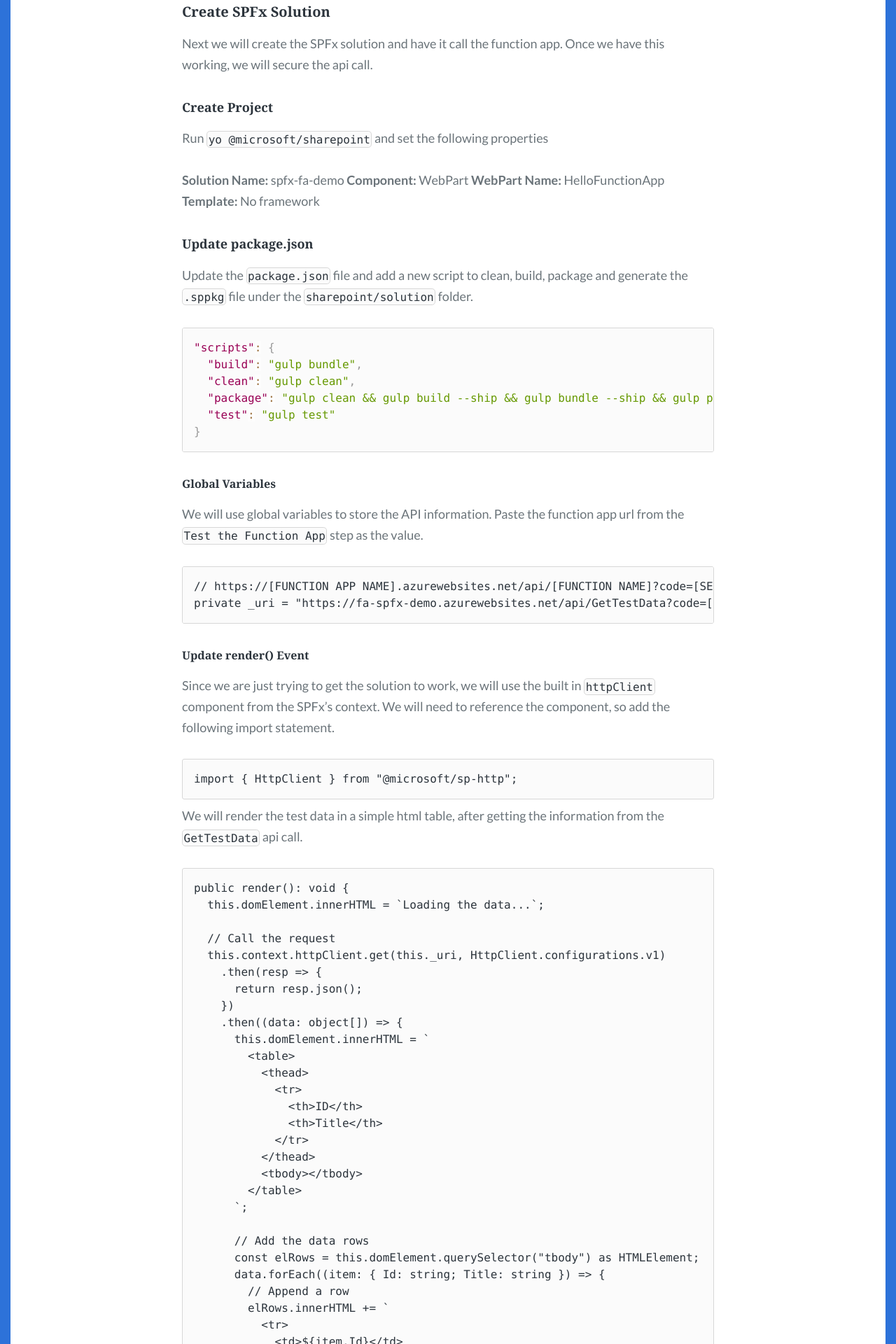
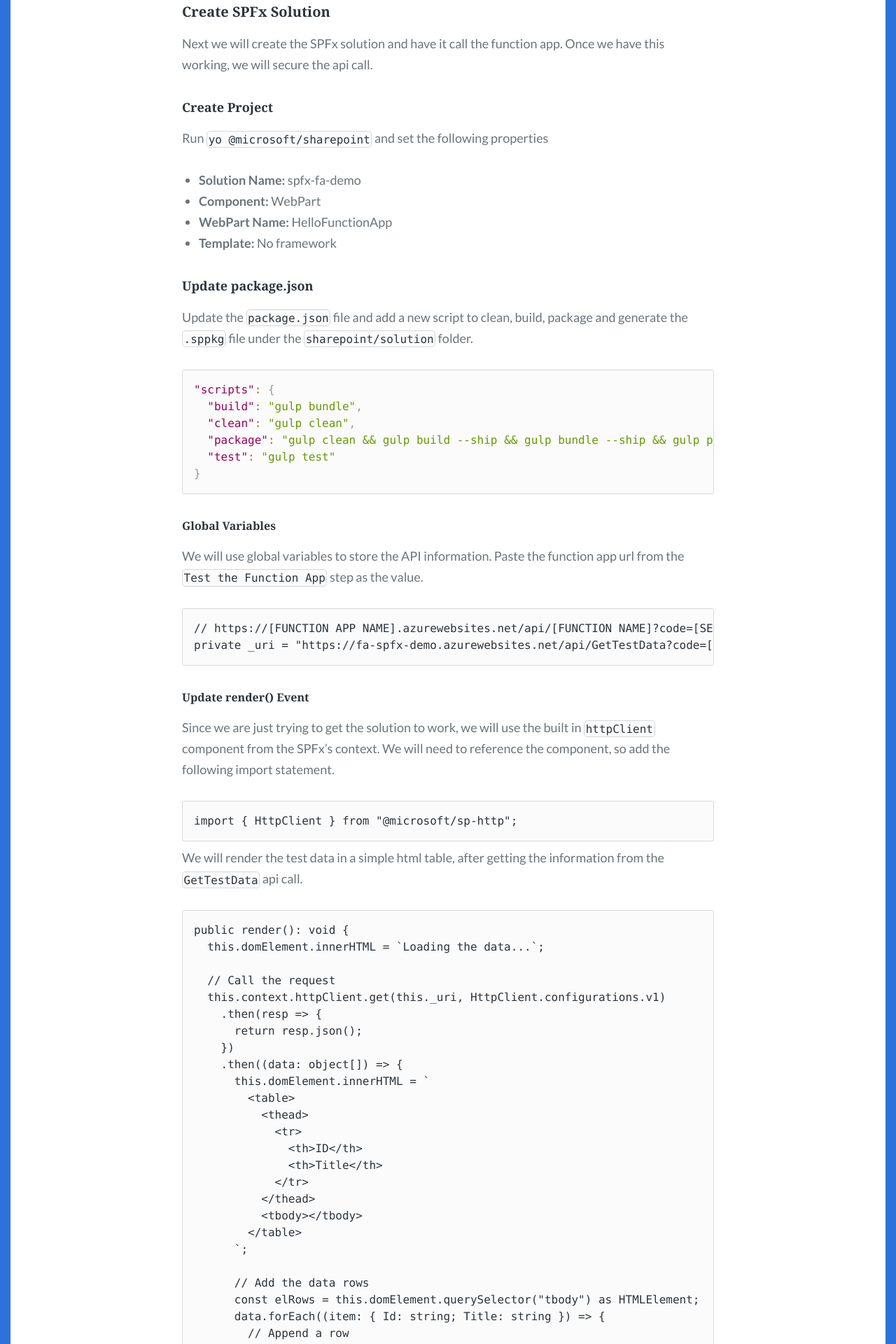
Before and after one commit to gunjandatta/blog, a Jekyll site: the page built from _posts/2025/2025-06-16-function-app.md, in a window 1280 px wide. Shown: the part 3067-4987 px from the top of the page at 70% size. Built offline with Jekyll 4.4.1, drawn with Linux system fonts in a browser that asks for light colours; some web fonts are replaced.

```diff
--- a/_posts/2025/2025-06-16-function-app.md
+++ b/_posts/2025/2025-06-16-function-app.md
@@ -84,10 +84,10 @@ Next we will create the SPFx solution and have it call the function app. Once we
 
 Run `yo @microsoft/sharepoint` and set the following properties
 
-   **Solution Name:** spfx-fa-demo
-   **Component:** WebPart
-   **WebPart Name:** HelloFunctionApp
-   **Template:** No framework
+* **Solution Name:** spfx-fa-demo
+* **Component:** WebPart
+* **WebPart Name:** HelloFunctionApp
+* **Template:** No framework
 
 ##### Update package.json
 
```
